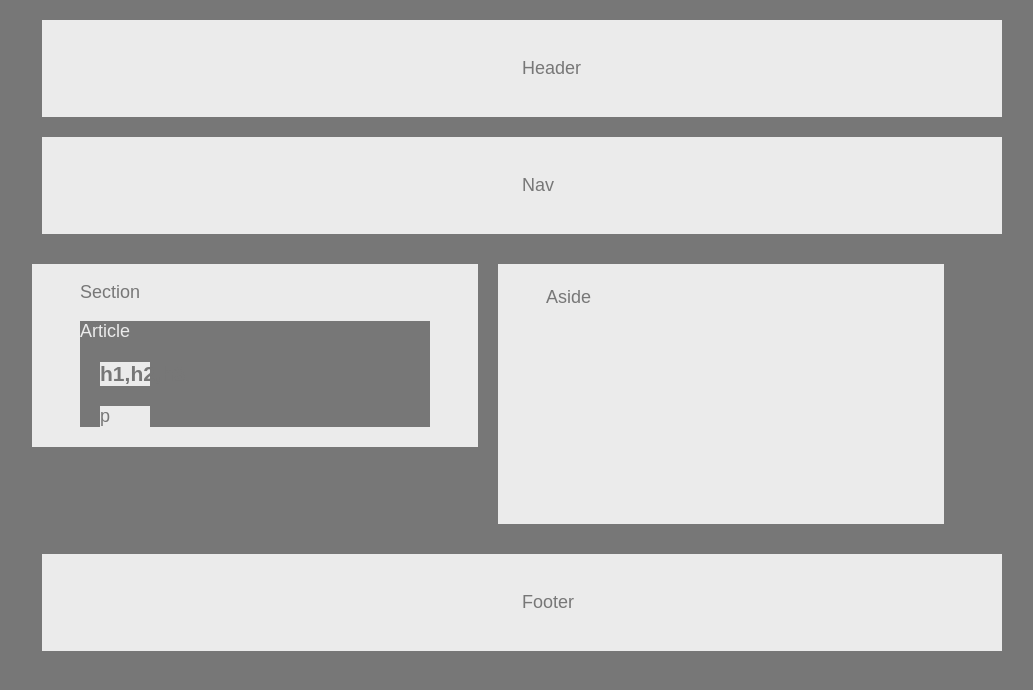
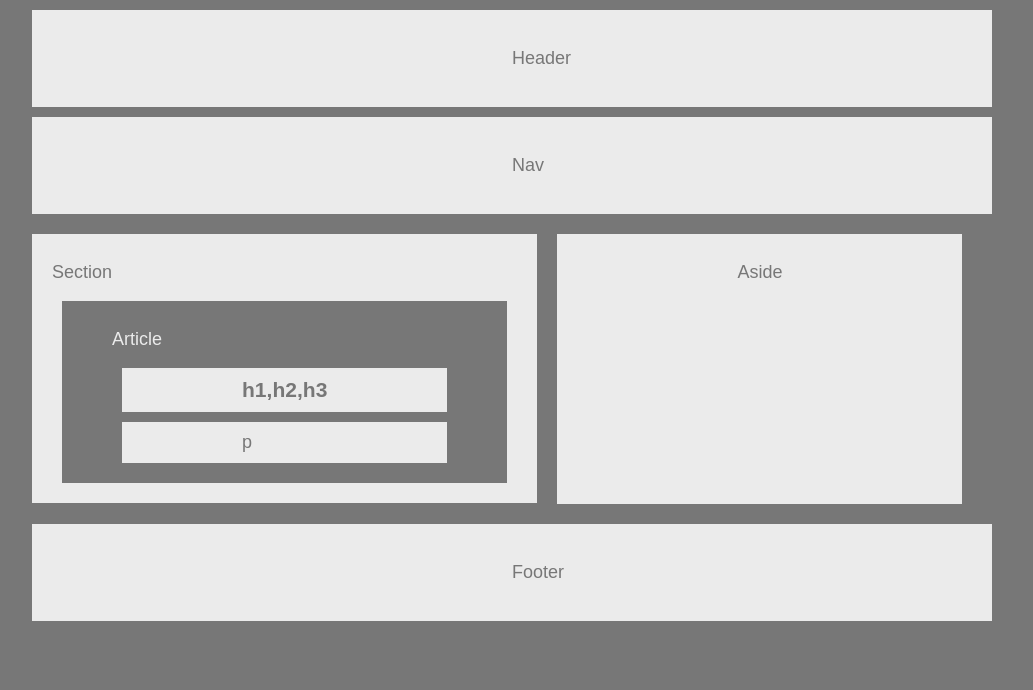
Before and after one commit to Elijah-Walker/HW-Wireframe, a plain HTML site: page index.html in a window 1280 px wide. Shown: the whole page, without its empty margins (138-1171 px from the left). Drawn offline with Linux system fonts and the light colour scheme.

Commit message:
complete, except words arent all centered

```diff
--- a/style.css
+++ b/style.css
@@ -7,14 +7,8 @@ body {
     width: 960px;
 }
 
-header {
-    margin: 20px;
-    padding: 20px 50%;
-    background-color: #ebebeb;
-}
-
-nav {
-    margin: 20px;
+header, nav, footer {
+    margin: 10px;
     padding: 20px 50%;
     background-color: #ebebeb;
 }
@@ -22,38 +16,36 @@ nav {
 #WordsLeft {
     float: left;
     margin: 10px;
-    padding: 0 5%;
-    width: 350px;
+    padding: 10px 20px;
     background-color: #ebebeb;
 }
 
 article {
-    margin: 0px;
-    padding: 0px;
+    margin: 10px;
+    padding: 10px 50px;
     color: #ebebeb;
     background-color: #777;
 }
 
 h1 {
-    width: 50px;
-    margin: 20px;
+    margin: 10px;
+    padding: 10px 120px;
     color: #777;
     background-color: #ebebeb;
 }
 
 #TheParagraph {
-    width: 50px;
-    margin: 20px;
+    margin: 10px;
+    padding: 10px 120px;
     color: #777;
     background-color: #ebebeb;
 }
 
 #NoneRight {
+    height: 250px;
     float: left;
     margin: 10px;
-    padding: 5px 5%;
-    width: 350px;
-    height: 250px;
+    padding: 10px 180px;
     background-color: #ebebeb;
 }
 
@@ -62,9 +54,3 @@ h1 {
     clear: both;
     display: table;
 }
-
-footer {
-    margin: 20px;
-    padding: 20px 50%;
-    background-color: #ebebeb;
-}
```
Also changed, not shown: 1 other file.
